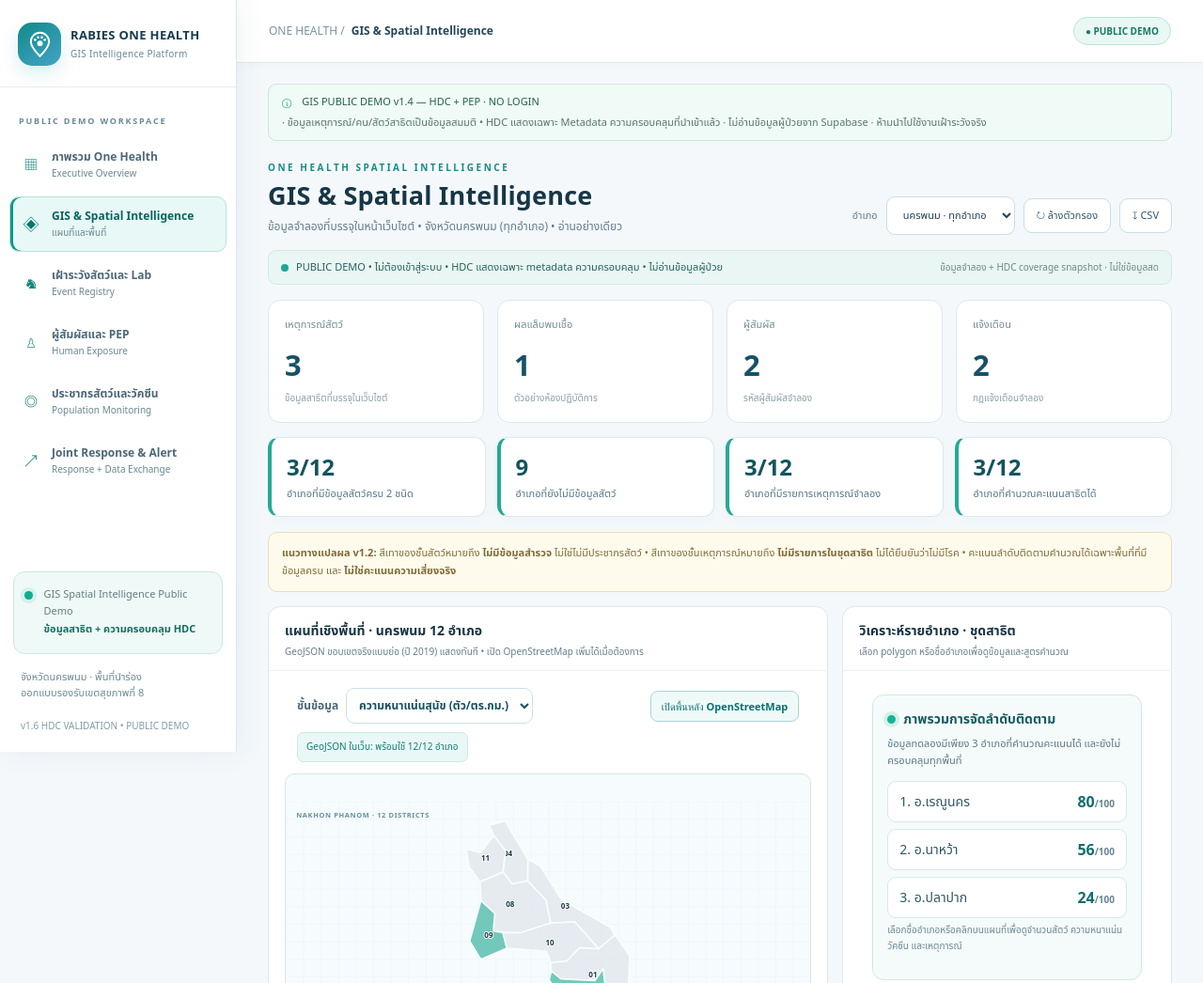
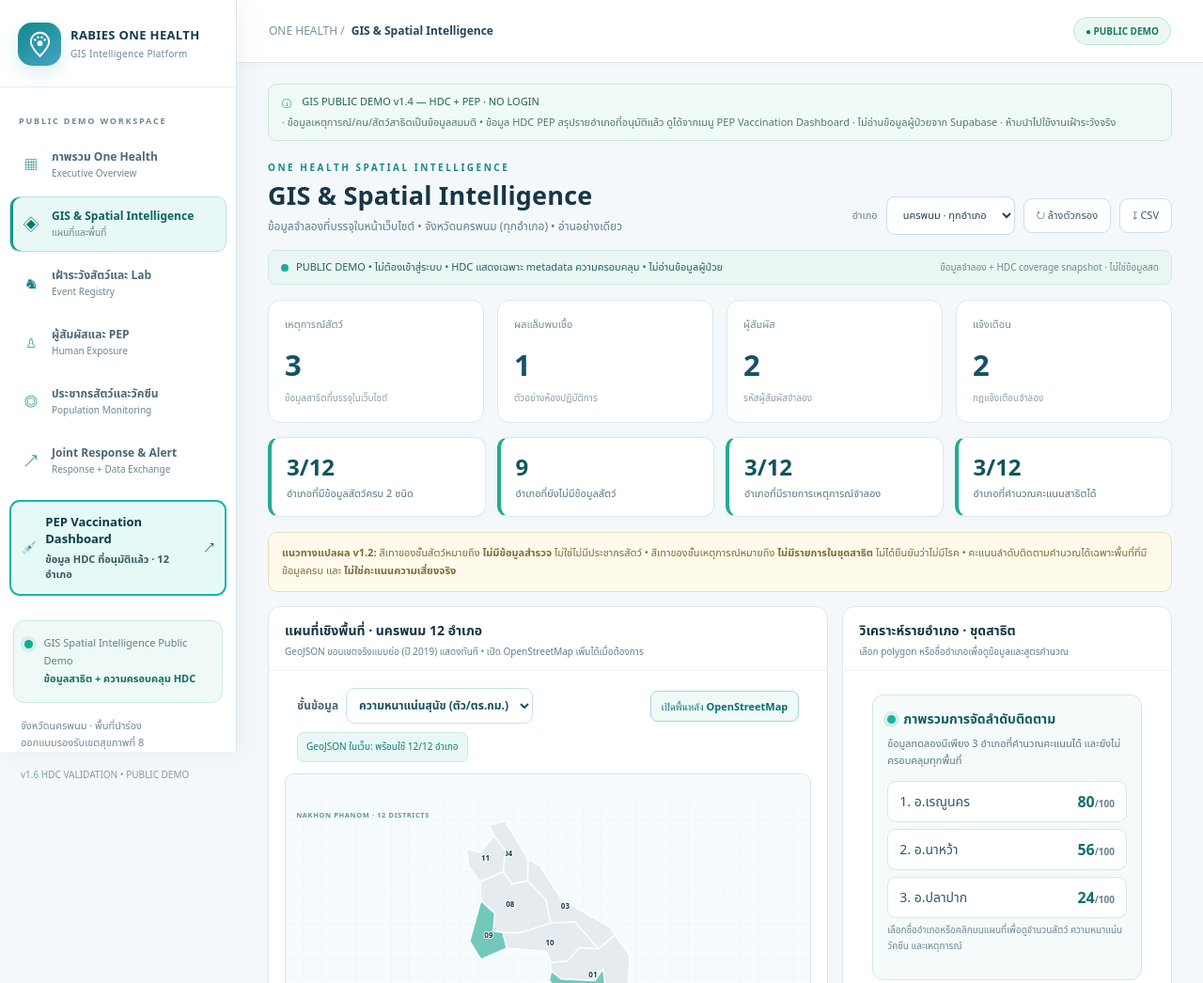
Before and after one commit to Kissa19/rabies-onehealth-gis-demo, a plain HTML site: page index.html in a window 1280 px wide. Shown: the top 1046 px of the page at 94% size. Drawn offline with Linux system fonts and the light colour scheme.

Commit message:
Add files via upload

```diff
--- a/index.html
+++ b/index.html
@@ -91,6 +91,8 @@
 @media(max-width:1000px){.v14-grid{grid-template-columns:1fr}.v14-hospital{grid-template-columns:1fr}}
 @media(max-width:520px){.v14-tab{flex:1 1 48%;padding:10px 8px;font-size:11px}.v14-intro{padding:14px}.v14-mapwrap{min-height:0}.v14-map{max-height:360px}}
 
+
+.v19-pep-nav{padding:12px 10px}.v19-pep-link{display:flex;gap:9px;align-items:center;padding:13px 11px;background:#e5faf6;color:#073a47;border:2px solid #18b5a7;border-radius:11px;font-size:13px;text-decoration:none;font-weight:700;line-height:1.4}.v19-pep-link span:first-child{flex:1}.v19-pep-link small{display:block;color:#365b63;font-size:11px;margin-top:5px}.v19-pep-link:hover,.v19-pep-link:focus-visible{background:#fff;outline:3px solid #18b5a7;outline-offset:2px}
 </style>
 <style>
 /* Rabies One Health — Light GIS / v0.2
@@ -426,13 +428,13 @@ h1{color:#173647;font-weight:650}
   <aside class="sidebar" id="sidebar">
     <div class="brand"><div class="brand-mark"><svg viewBox="0 0 48 48" aria-hidden="true"><path d="M24 43C24 43 9 27.7 9 19.3a15 15 0 0 1 30 0C39 27.7 24 43 24 43Z" fill="none" stroke="currentColor" stroke-width="3"/><circle cx="24" cy="22" r="4.5" fill="currentColor"/><circle cx="16" cy="16" r="2" fill="currentColor"/><circle cx="21" cy="12" r="2" fill="currentColor"/><circle cx="27" cy="12" r="2" fill="currentColor"/><circle cx="32" cy="16" r="2" fill="currentColor"/></svg></div><div><strong>RABIES ONE HEALTH</strong><span>GIS Intelligence Platform</span></div></div>
     <div class="sidebar-subtitle">PUBLIC DEMO WORKSPACE</div>
-    <nav class="navigation" id="navigation" aria-label="เมนูหลัก"></nav>
+    <nav class="navigation" id="navigation" aria-label="เมนูหลัก"></nav><div class="v19-pep-nav"><a href="pep-dashboard.html" class="v19-pep-link">💉 <span><strong>PEP Vaccination Dashboard</strong><small>ข้อมูล HDC ที่อนุมัติแล้ว · 12 อำเภอ</small></span><span aria-hidden="true">↗</span></a></div>
     <div class="sidebar-bottom"><div class="small-prompt"><span class="pulse"></span><span>GIS Spatial Intelligence Public Demo<br><strong>ข้อมูลสาธิต + ความครอบคลุม HDC</strong></span></div><div class="side-mini">จังหวัดนครพนม · พื้นที่นำร่อง<br>ออกแบบรองรับเขตสุขภาพที่ 8</div><div class="version">v1.6 HDC VALIDATION • PUBLIC DEMO</div></div>
   </aside>
   <div class="workspace">
     <header class="topbar"><button class="mobile-menu" id="mobileMenu" aria-label="เปิดเมนู">☰</button><div class="crumb"><span>ONE HEALTH /</span><strong id="crumbPage">GIS Intelligence</strong></div><div class="top-actions"><span id="connectionBadge" class="status-pill">● PUBLIC DEMO</span></div></header>
     <main class="main-content">
-      <div class="demo-banner"><span class="demo-icon">ⓘ</span><strong>GIS PUBLIC DEMO v1.4 — HDC + PEP · NO LOGIN</strong><span> · ข้อมูลเหตุการณ์/คน/สัตว์สาธิตเป็นข้อมูลสมมติ • HDC แสดงเฉพาะ Metadata ความครอบคลุมที่นำเข้าแล้ว · ไม่อ่านข้อมูลผู้ป่วยจาก Supabase · ห้ามนำไปใช้งานเฝ้าระวังจริง</span></div>
+      <div class="demo-banner"><span class="demo-icon">ⓘ</span><strong>GIS PUBLIC DEMO v1.4 — HDC + PEP · NO LOGIN</strong><span> · ข้อมูลเหตุการณ์/คน/สัตว์สาธิตเป็นข้อมูลสมมติ • ข้อมูล HDC PEP สรุปรายอำเภอที่อนุมัติแล้ว ดูได้จากเมนู PEP Vaccination Dashboard · ไม่อ่านข้อมูลผู้ป่วยจาก Supabase · ห้ามนำไปใช้งานเฝ้าระวังจริง</span></div>
       <section class="page-heading"><div><div class="eyebrow">ONE HEALTH SPATIAL INTELLIGENCE</div><h1 id="pageTitle">GIS Intelligence</h1><p id="pageDesc">ข้อมูลจำลองสำหรับการนำเสนอ • เปิดได้โดยไม่ต้อง Login</p></div><div class="heading-actions"><label class="filter-caption" for="districtFilter">อำเภอ</label><select id="districtFilter" aria-label="เลือกพื้นที่" disabled><option value="all">นครพนม · ทุกอำเภอ</option></select><button class="btn btn-ghost" type="button" id="refreshBtn" disabled>↻ ล้างตัวกรอง</button><button class="btn btn-ghost" type="button" id="exportBtn" disabled>↧ CSV</button></div></section>
       <div class="cloud-info-bar"><span class="live-dot"></span><span id="dataStatus">กำลังเตรียมชุดข้อมูลสาธิต</span><span class="cloud-info-right" id="dataStamp">ชุดข้อมูลสังเคราะห์ • ค่าคงที่</span></div>
       <div id="pageContent" aria-live="polite"><div class="cloud-placeholder">กำลังเตรียม Public Demo…</div></div>
```
